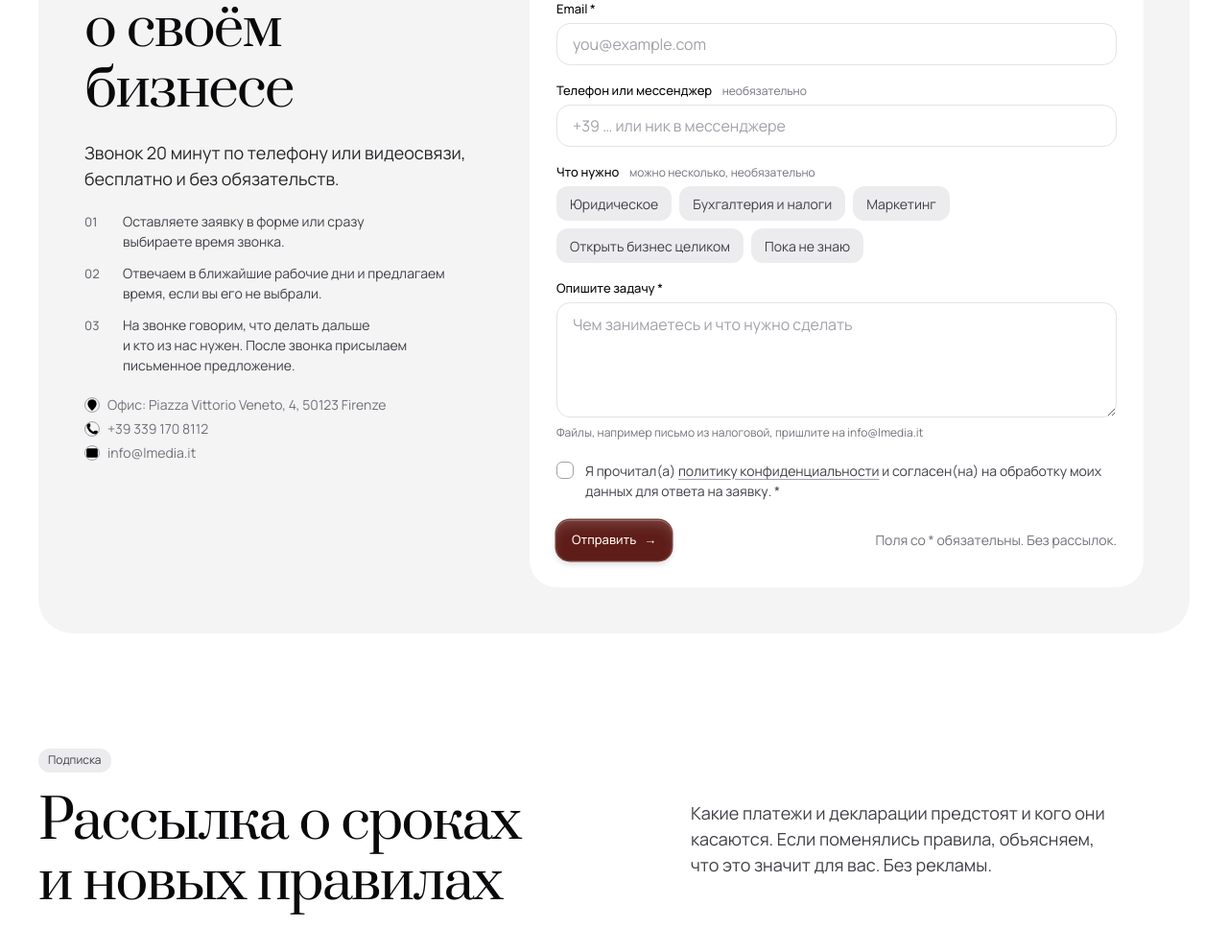
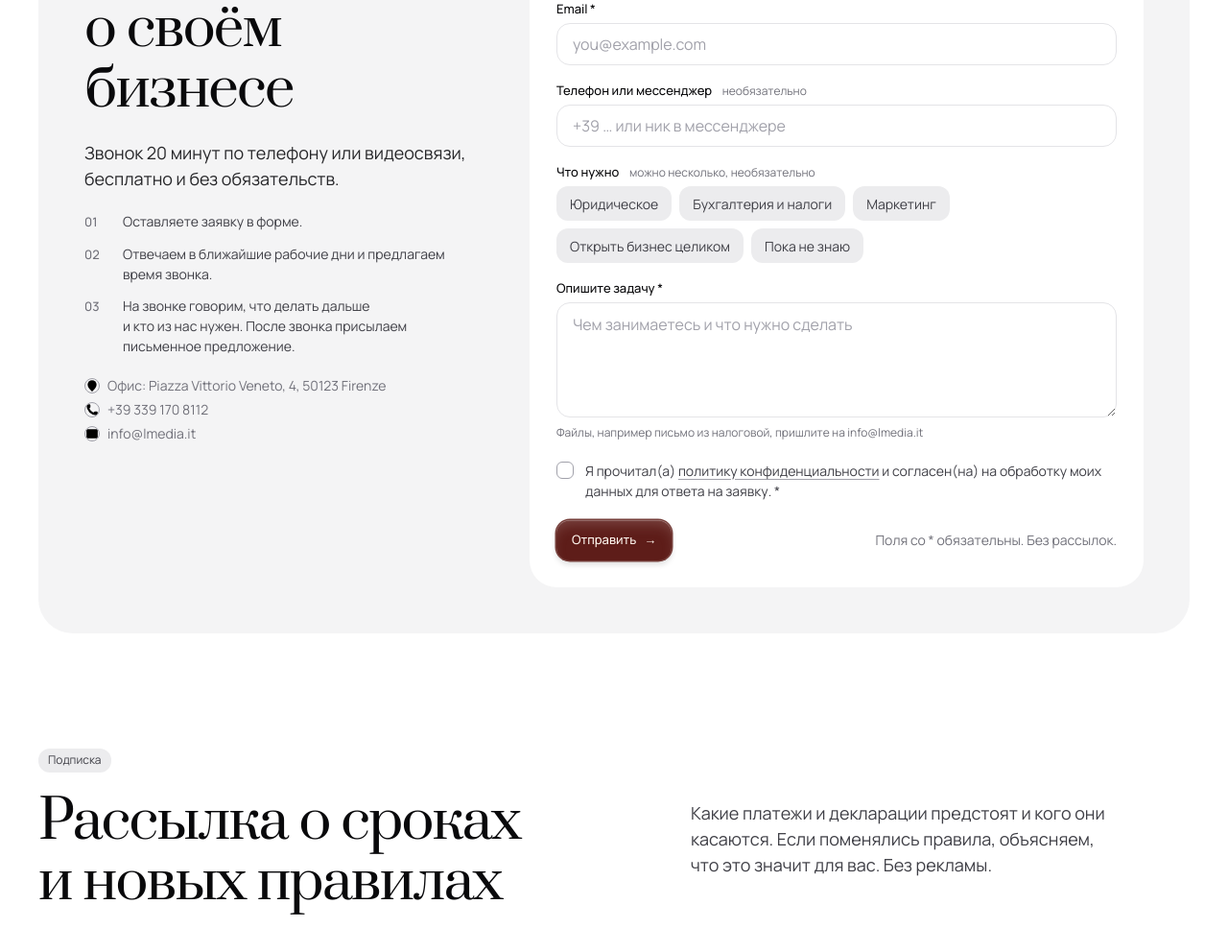
Before and after one commit to EvgeniiPe/lmedia-stand, a plain HTML site: page 03-blocks-b.html in a window 1280 px wide. Shown: the part 3227-4219 px from the top of the page at 96% size. Drawn offline with Linux system fonts and the light colour scheme.

Commit message:
Drop calendar choice from the contact steps text
Co-Authored-By: Claude Opus 5.5 <noreply@anthropic.com>

```diff
--- a/03-blocks-b.html
+++ b/03-blocks-b.html
@@ -315,8 +315,8 @@
         <h2 class="h2">Расскажите<br> о своём бизнесе</h2>
         <p class="lead">Звонок 20 минут по телефону или видеосвязи, бесплатно и без обязательств.</p>
         <ol class="next">
-          <li><b>01</b><span>Оставляете заявку в форме или сразу выбираете время звонка.</span></li>
-          <li><b>02</b><span>Отвечаем в ближайшие рабочие дни и предлагаем время, если вы его не выбрали.</span></li>
+          <li><b>01</b><span>Оставляете заявку в форме.</span></li>
+          <li><b>02</b><span>Отвечаем в ближайшие рабочие дни и предлагаем время звонка.</span></li>
           <li><b>03</b><span>На звонке говорим, что делать дальше и кто из нас нужен. После звонка присылаем письменное предложение.</span></li>
         </ol>
         <a class="btn btn--secondary" href="#" hidden>Выбрать время в календаре</a>
```
Also changed, not shown: en/index.html (+2 -2 lines), index.html (+2 -2 lines).
